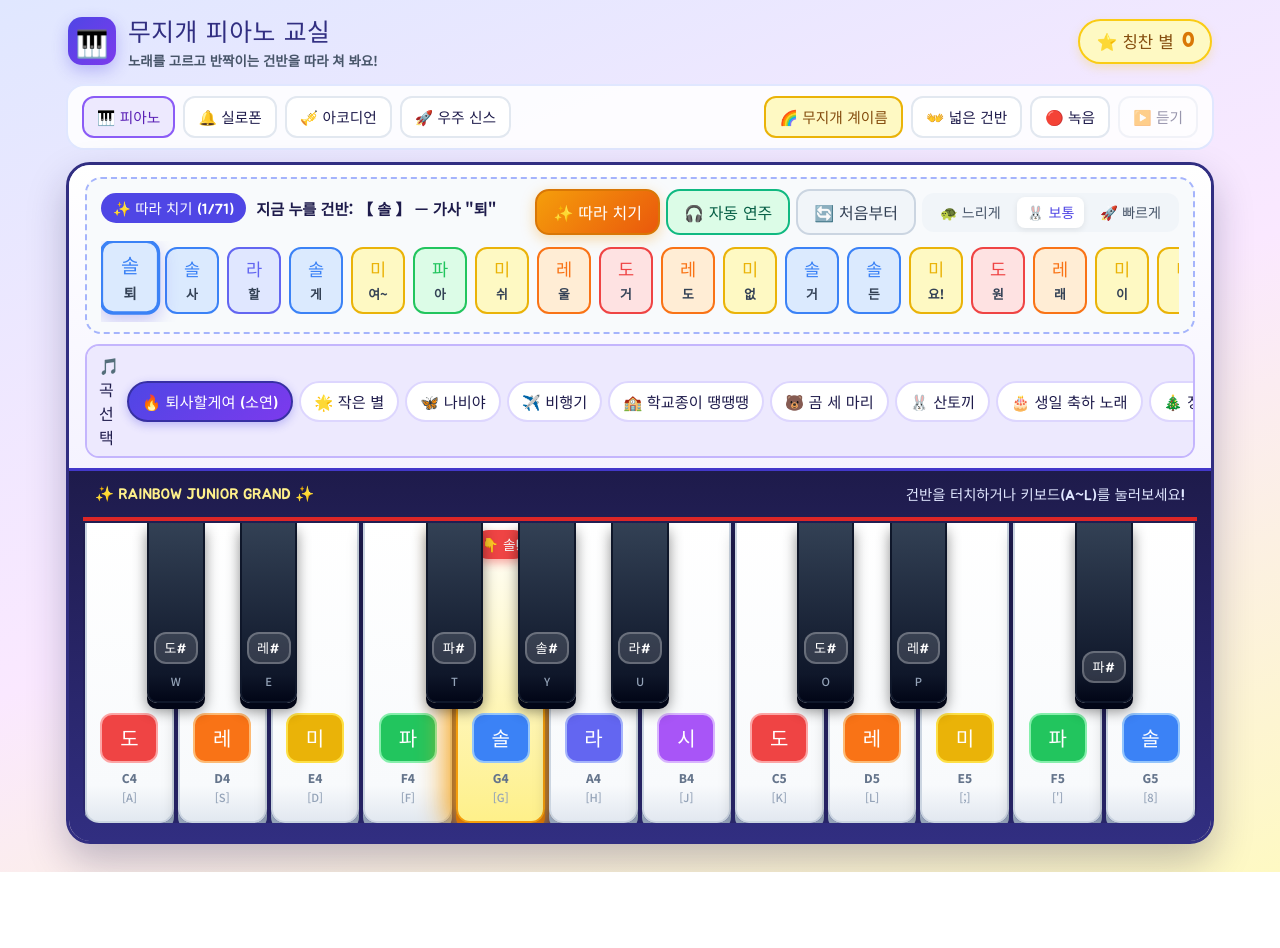
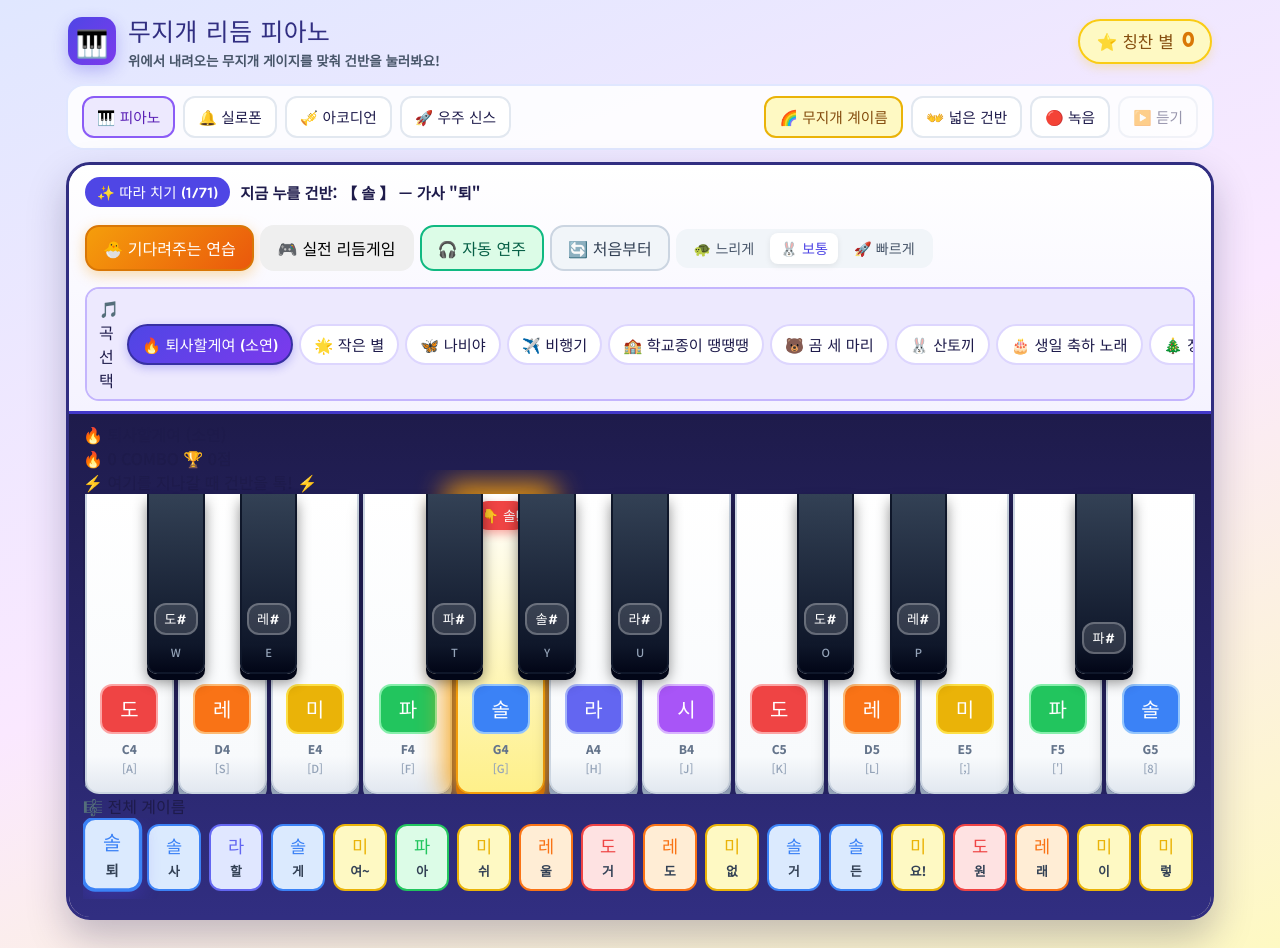
Before and after one commit to simikai1024-hue/daily-fortune, a plain HTML site: page index.html in a window 1280 px wide. Before the commit the page ends 872 px from the top, so only its background shows below. Drawn offline with Linux system fonts and the light colour scheme.

Commit message:
Deploy index.html

```diff
--- a/index.html
+++ b/index.html
@@ -6,7 +6,7 @@
   <meta name="theme-color" content="#4f46e5" />
   <meta name="apple-mobile-web-app-capable" content="yes" />
   <meta name="apple-mobile-web-app-title" content="무지개 피아노" />
-  <title>🌈 무지개 피아노 교실 — 우리 아이 동요 피아노</title>
+  <title>🌈 무지개 피아노 교실 — 리듬게임 동요 피아노</title>
   <link rel="manifest" href="./manifest.webmanifest" />
   <link rel="icon" type="image/png" sizes="192x192" href="./icons/icon-192.png" />
   <link rel="apple-touch-icon" href="./icons/icon-192.png" />
@@ -20,8 +20,8 @@
     <div class="brand-wrap">
       <span class="logo-badge" aria-hidden="true">🎹</span>
       <div>
-        <h1 class="app-title">무지개 피아노 교실</h1>
-        <p class="app-subtitle">노래를 고르고 반짝이는 건반을 따라 쳐 봐요!</p>
+        <h1 class="app-title">무지개 리듬 피아노</h1>
+        <p class="app-subtitle">위에서 내려오는 무지개 게이지를 맞춰 건반을 눌러봐요!</p>
       </div>
     </div>
 
@@ -37,7 +37,7 @@
   </header>
 
   <main class="piano-stage">
-    <!-- 1. 상단 보조 설정 바 (악기 소리 · 건반 옵션 · 녹음 · 빠르기) -->
+    <!-- 1. 상단 보조 설정 바 (악기 소리 · 건반 옵션 · 녹음) -->
     <section class="sound-toolbar" aria-label="악기 및 연습 설정">
       <div class="instrument-group" role="group" aria-label="악기 소리 선택">
         <button type="button" class="inst-btn active" data-inst="piano">🎹 피아노</button>
@@ -62,23 +62,24 @@
       </div>
     </section>
 
-    <!-- 2. 피아노 일체형 보면대(악보·곡 제목) + 건반 본체 (바짝 붙은 구조!) -->
-    <section class="piano-console" aria-label="피아노 보면대 및 건반">
-      <!-- 피아노 바로 위 일체형 보면대 -->
+    <!-- 2. 피아노 일체형 리듬게임 콘솔 (곡 선택 + 낙하 노트 트랙 + 건반 직결!) -->
+    <section class="piano-console" aria-label="리듬게임 스테이지 및 피아노 건반">
       <div class="music-stand">
-        <!-- 계이름 악보 리본 -->
-        <div class="sheet-display">
+        <!-- 모드 선택 & 빠르기 컨트롤 -->
         <div class="now-playing-row">
           <div class="now-playing-prompt" id="nowPlayingPrompt">
-              <span class="prompt-badge" id="promptBadge">따라 치기</span>
-              <span class="prompt-text" id="promptText">건반에서 반짝이는 <strong>별빛 건반</strong>을 눌러보세요!</span>
+            <span class="prompt-badge" id="promptBadge">🐣 기다려주는 리듬연습</span>
+            <span class="prompt-text" id="promptText">내려오는 막대가 판정선에 닿으면 건반을 눌러보세요!</span>
           </div>
 
           <div class="stand-controls">
-              <button type="button" class="action-btn practice active" id="startPracticeBtn">
-                ✨ 따라 치기
+            <button type="button" class="action-btn practice active" id="startPracticeBtn" title="막대가 건반 위에서 내가 누를 때까지 기다려줘요!">
+              🐣 기다려주는 연습
             </button>
-              <button type="button" class="action-btn demo" id="startDemoBtn">
+            <button type="button" class="action-btn arcade" id="startArcadeBtn" title="막대가 멈추지 않고 내려오는 실전 리듬게임!">
+              🎮 실전 리듬게임
+            </button>
+            <button type="button" class="action-btn demo" id="startDemoBtn" title="자동으로 연주되는 모습을 감상해요!">
               🎧 자동 연주
             </button>
             <button type="button" class="action-btn reset" id="resetSongBtn" title="처음부터 다시">
@@ -92,28 +93,51 @@
           </div>
         </div>
 
-          <div class="note-ribbon-scroll" id="noteRibbonScroll">
-            <div class="note-ribbon" id="noteRibbon" role="list" aria-label="계이름 악보"></div>
-          </div>
-        </div>
-
-        <!-- 건반 바로 코앞에 붙은 노래 제목 선택 줄! -->
+        <!-- 건반 바로 위에 밀착된 곡 제목 선택 도크 -->
         <div class="song-selector-dock">
           <span class="row-label">🎵 곡 선택</span>
           <div class="song-pills" id="songPills" role="tablist" aria-label="노래 목록"></div>
         </div>
       </div>
 
-      <!-- 멀티터치 인터랙티브 피아노 건반 (보면대 바로 아래 직결!) -->
+      <!-- 3. 리듬게임 노트 낙하 트랙 + 피아노 건반 (가로 스크롤 및 건반 폭 1:1 완전 동기화!) -->
       <div class="keyboard-frame">
-        <div class="piano-fallboard">
-          <span class="fallboard-brand">✨ RAINBOW JUNIOR GRAND ✨</span>
-          <span class="last-note-indicator" id="lastNoteIndicator">건반을 터치하거나 키보드(A~L)를 눌러보세요!</span>
+        <!-- 상단 HUD (점수 · 콤보 · 진행바 · 판정 이펙트) -->
+        <div class="rhythm-hud">
+          <div class="hud-left">
+            <span class="song-now-title" id="hudSongTitle">🔥 퇴사할게여 (소연)</span>
+            <div class="progress-track" title="곡 진행률">
+              <div class="progress-fill" id="songProgressFill"></div>
+            </div>
+          </div>
+          <div class="hud-right">
+            <span class="combo-pill" id="comboBadge">🔥 0 COMBO</span>
+            <span class="score-pill" id="scoreBadge">🏆 0점</span>
+          </div>
         </div>
 
         <div class="keyboard-scroll-wrap" id="keyboardScrollWrap">
+          <!-- 위에서 아래로 게이지가 쭈우우욱 내려오는 낙하 하이웨이 -->
+          <div class="falling-highway" id="fallingHighway" aria-hidden="true">
+            <div class="highway-lanes" id="highwayLanes"></div>
+            <div class="falling-notes-layer" id="fallingNotesLayer"></div>
+            <div class="hit-line-glow">
+              <span class="hit-line-label">⚡ 여기를 지나갈 때 건반을 톡! ⚡</span>
+            </div>
+            <div class="judge-popup" id="judgePopup" hidden>PERFECT! ⭐</div>
+          </div>
+
+          <!-- 피아노 건반 본체 (낙하 트랙 바로 밑에 1:1 연결!) -->
           <div class="piano-keys-container" id="pianoKeysContainer">
             <!-- JS 렌더링: 흰 건반 & 검은 건반 -->
+          </div>
+        </div>
+
+        <!-- 하단 미니 가사·계이름 미리보기 리본 (클릭 시 해당 구간 이동 가능) -->
+        <div class="mini-ribbon-bar">
+          <span class="mini-ribbon-label">🎼 전체 계이름</span>
+          <div class="note-ribbon-scroll" id="noteRibbonScroll">
+            <div class="note-ribbon" id="noteRibbon" role="list" aria-label="계이름 악보"></div>
           </div>
         </div>
       </div>
```
Lines whose indentation alone changed are shown as unchanged.
